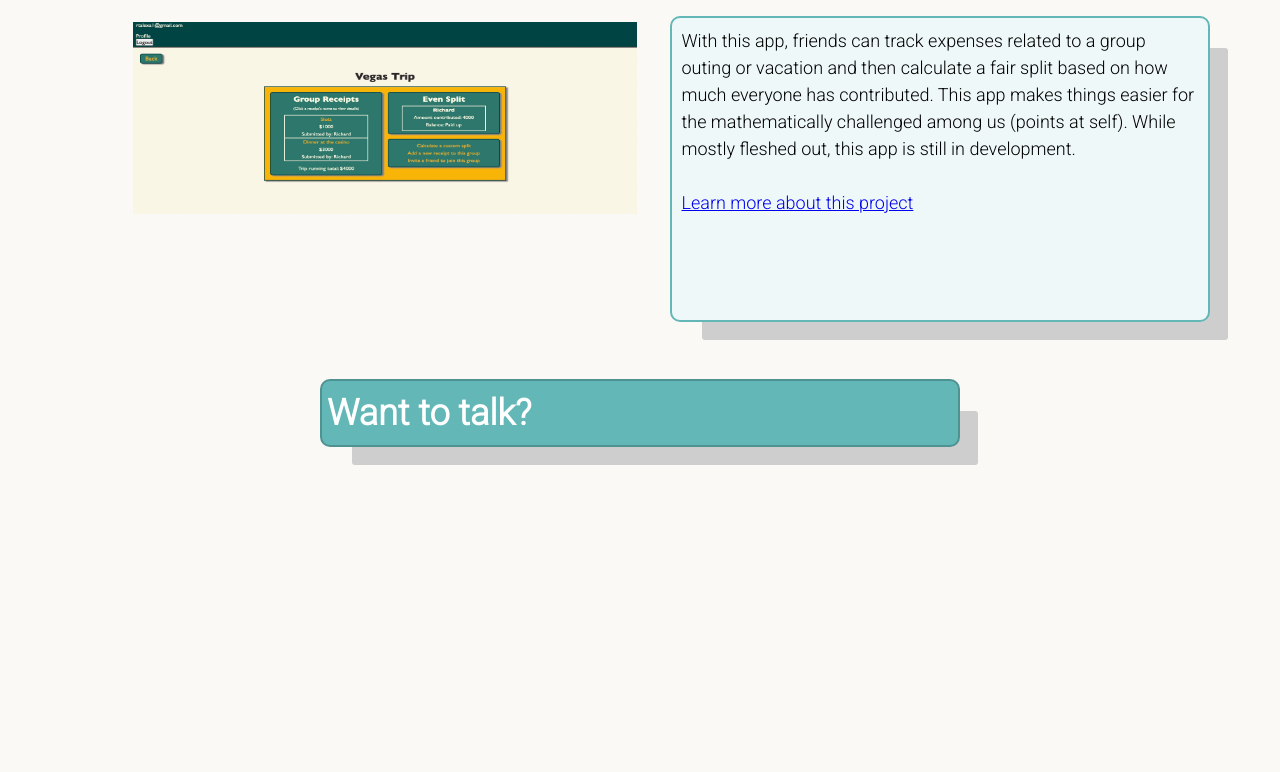
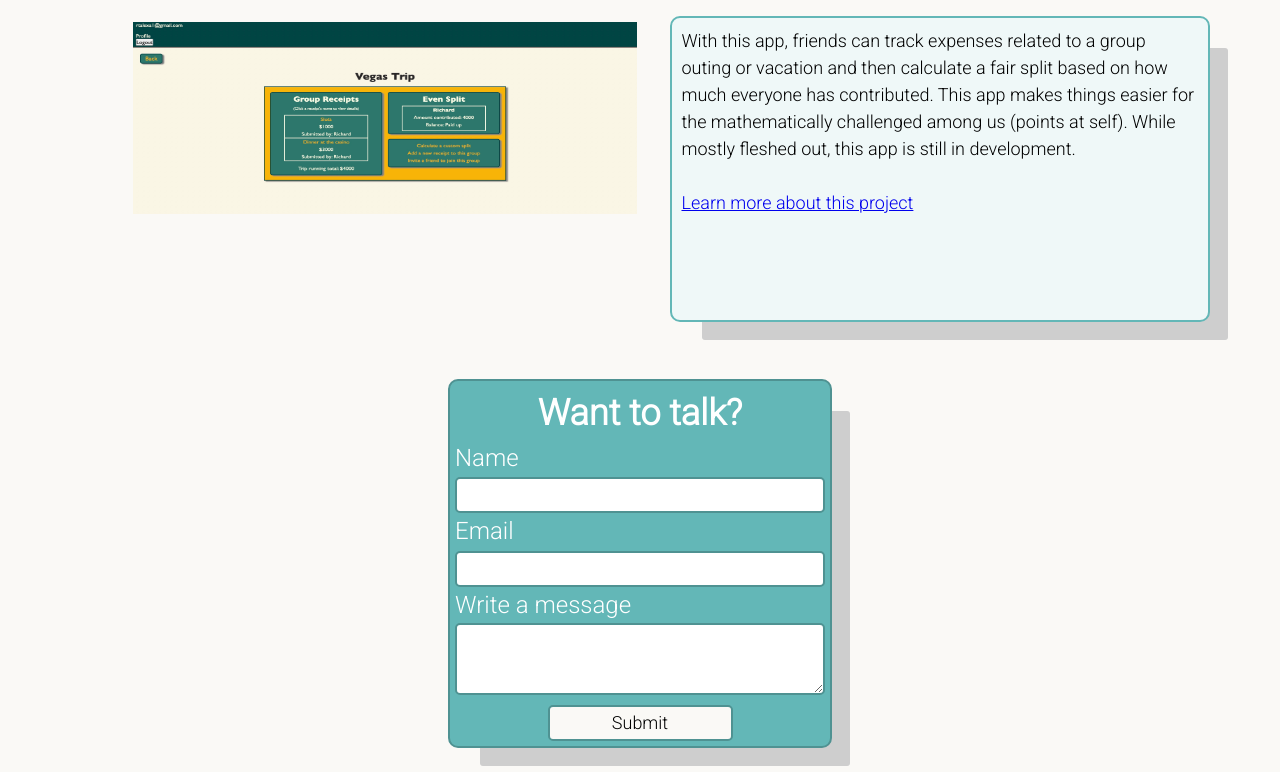
Before and after one commit to rtalexa1/portfolio, a Vue app: page /#/ in a window 1280 px wide. Shown: the part 1560-2332 px from the top of the page. Before the commit the page ends 2031 px from the top, so only its background shows below. Built offline with nearby package versions, Linux system fonts and the light colour scheme.

Commit message:
Build contact form

```diff
--- a/src/components/ContactForm.vue
+++ b/src/components/ContactForm.vue
@@ -1,29 +1,83 @@
 <template>
   <div class="contact-form" id="contact-form">
-    <h2>Want to talk?</h2>
+    <h2 style="text-align: center">Want to talk?</h2>
+    <form @submit.prevent="onSubmit">
+      <label for="name">Name</label>
+      <br />
+      <input v-model="name" type="text" />
+      <br />
+      <label for="email">Email</label>
+      <br />
+      <input v-model="email" type="text" />
+      <br />
+      <label for="message">Write a message</label>
+      <br />
+      <textarea v-model="message" id="message">What's on your mind?</textarea>
+      <br />
+      <div class="btn-container">
+        <button type="submit" class="submit-btn">Submit</button>
+      </div>
+    </form>
   </div>
 </template>
 
 <script>
 export default {
   name: "ContactForm",
+  data() {
+    return {
+      name: "",
+      email: "",
+      message: "",
+    };
+  },
+  methods: {
+    onSubmit() {
+      console.log(this.name + this.email + this.message);
+    },
+  },
 };
 </script>
 
 <style scoped>
-div {
-  border: 2px solid navy;
-}
-
 .contact-form {
   margin-bottom: 1em;
   box-shadow: 25px 25px 0 -7px #cecece;
   border: solid 2px #4f9292;
   border-radius: 10px;
-  width: 50%;
+  width: 30%;
   padding: 5px;
   background: #63b7b7;
   color: white;
+}
+
+input,
+textarea {
+  border: solid 2px #4f9292;
+  border-radius: 5px;
+  width: 100%;
+  height: 2em;
+  font-size: large;
+  font-family: inherit;
+}
+
+textarea {
+  height: 4em;
+}
+
+.btn-container {
+  display: flex;
+  justify-content: center;
+}
+
+.submit-btn {
+  border: solid 2px #4f9292;
+  border-radius: 5px;
+  width: 50%;
+  height: 2em;
+  background: #faf9f6;
+  font-size: large;
+  font-family: inherit;
 }
 
 .text-dark-theme {
```
